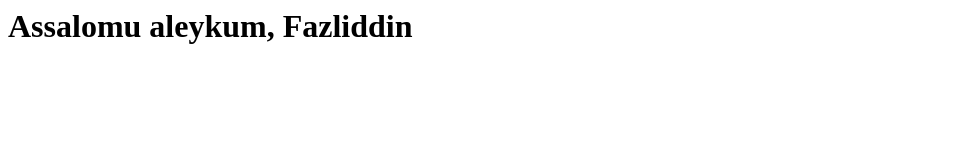
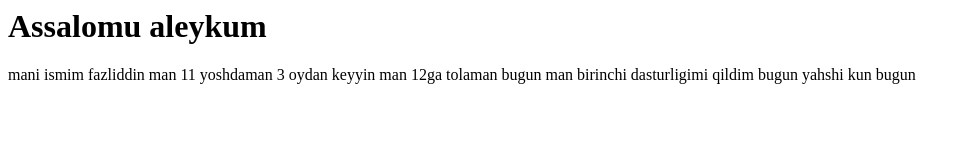
Before and after one commit to fazilddin/lesson-1, a plain HTML site: page index.html in a window 1280 px wide. Shown: the whole page, without its empty margins (0-970 px from the left). Drawn offline with Linux system fonts and the light colour scheme.

Commit message:
second commit

```diff
--- a/index.html
+++ b/index.html
@@ -1 +1,2 @@
-<h1>Assalomu aleykum, Fazliddin</h1>
+<h1>Assalomu aleykum</h1>
+<p>mani ismim fazliddin man 11 yoshdaman 3 oydan keyyin man 12ga tolaman bugun man birinchi dasturligimi qildim bugun yahshi kun bugun </p>
```
